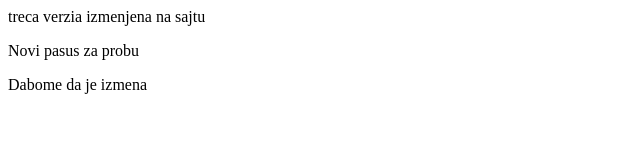
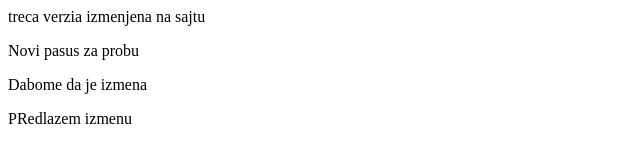
Before and after one commit to limbicresonance/folder1, a plain HTML site: page index.html in a window 1280 px wide. Shown: the whole page, without its empty margins (0-640 px from the left). Drawn offline with Linux system fonts and the light colour scheme.

Commit message:
Create index.html

```diff
--- a/index.html
+++ b/index.html
@@ -4,6 +4,7 @@
     <p>treca verzia izmenjena na sajtu </p>
     <p>Novi pasus za probu </p>
     <p>Dabome da je izmena</p>
+    <p>PRedlazem izmenu<p>
     </body>
 
 </html>
```
